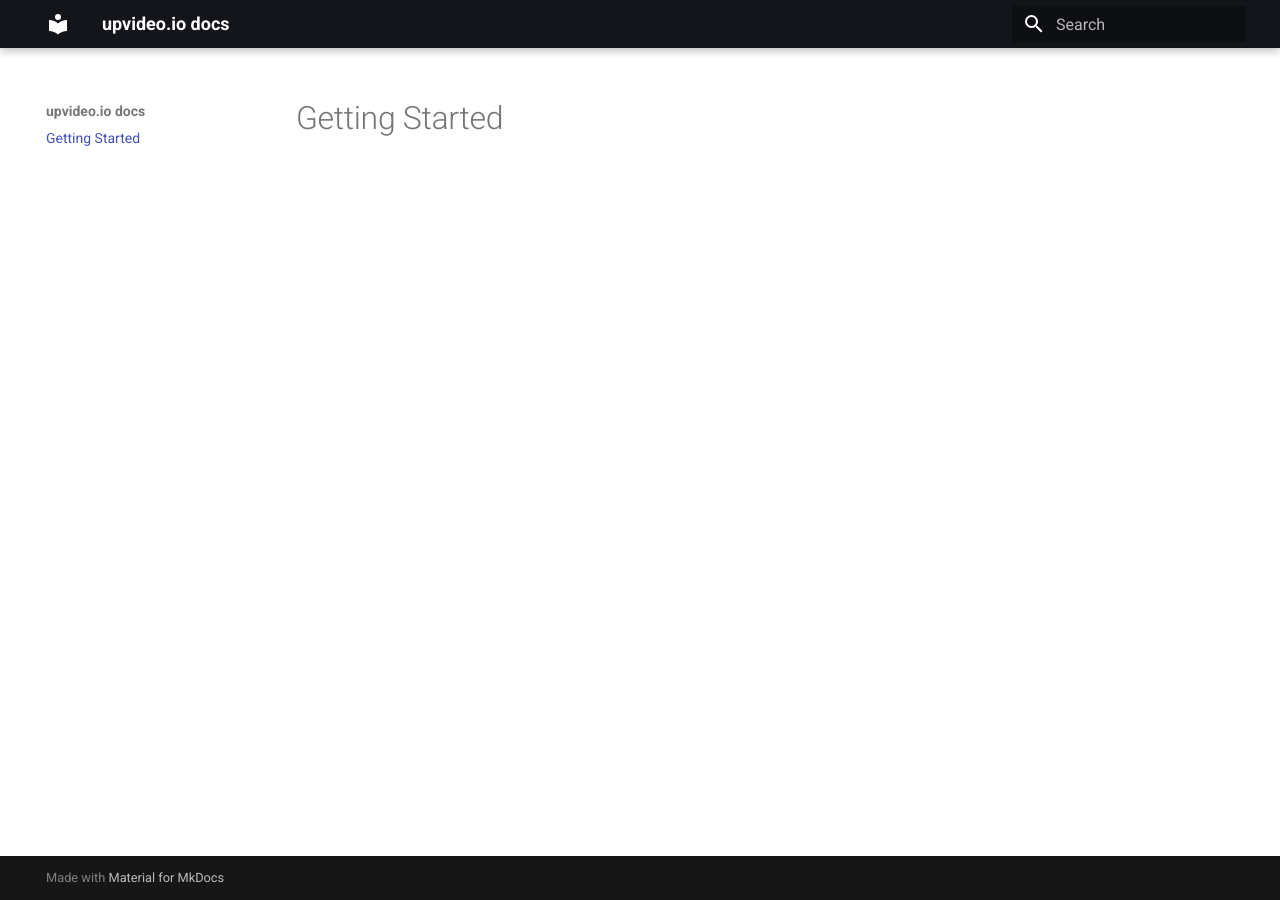
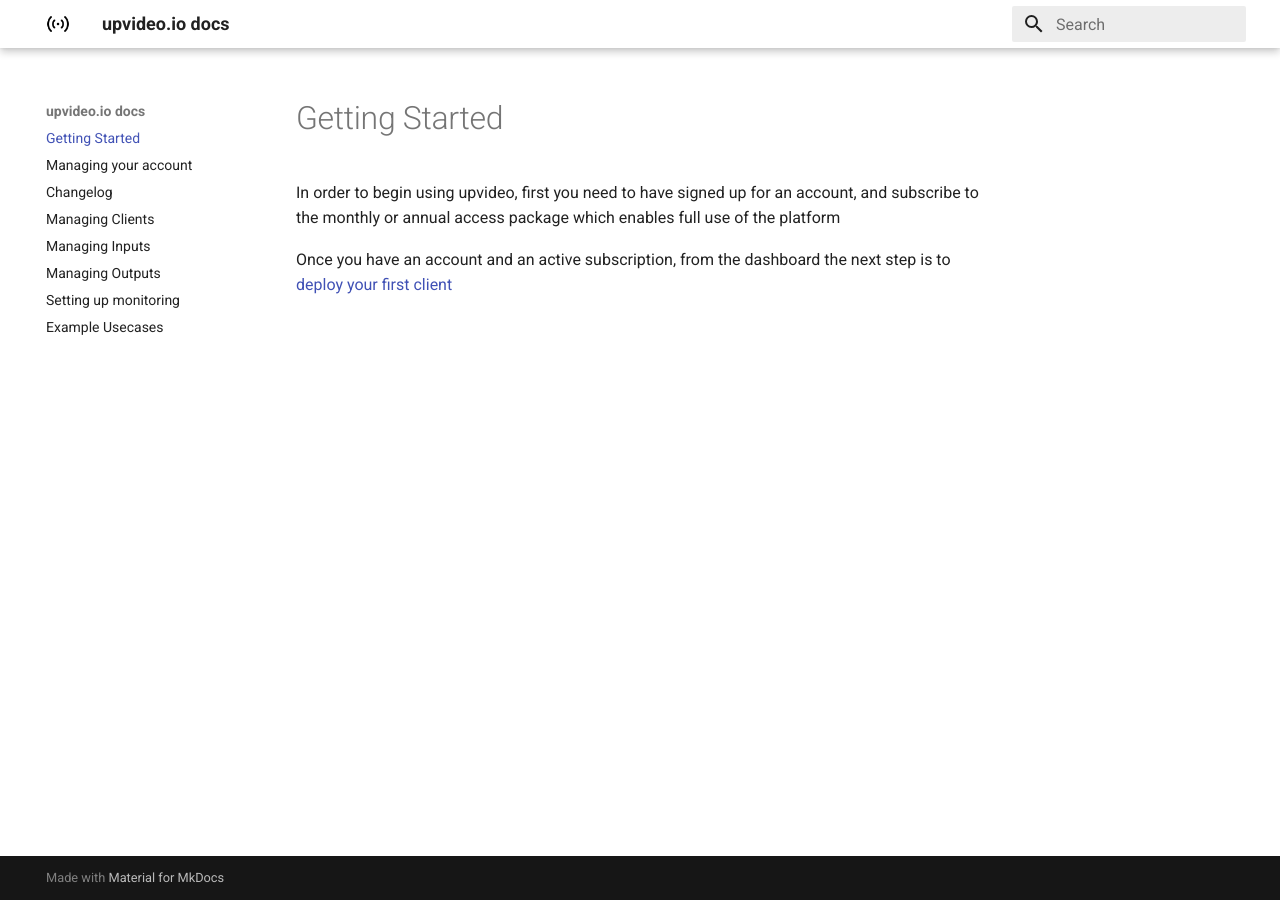
Before and after one commit to grf1/upvideo-docs, an MkDocs documentation site: the page built from docs/index.md, in a window 1280 px wide. Built offline with MkDocs 1.6.1 and Material for MkDocs 9.7.7, drawn with Linux system fonts in a browser that asks for light colours.

Commit message:
Add initital docs

```diff
--- /dev/null
+++ b/docs/account_faq.md
@@ -0,0 +1,3 @@
+# Managing your account
+
+Coming Soon
--- a/docs/index.md
+++ b/docs/index.md
@@ -1 +1,5 @@
 # Getting Started
+
+In order to begin using upvideo, first you need to have signed up for an account, and subscribe to the monthly or annual access package which enables full use of the platform
+
+Once you have an account and an active subscription, from the dashboard the next step is to [deploy your first client](managing_clients.md)
--- /dev/null
+++ b/docs/prometheus_monitoring.md
@@ -0,0 +1,3 @@
+# Setting up monitoring
+
+Coming Soon
--- /dev/null
+++ b/docs/usecases.md
@@ -0,0 +1,3 @@
+# Example Usecases
+
+Coming Soon
--- a/mkdocs.yml
+++ b/mkdocs.yml
@@ -1,7 +1,17 @@
 site_name: upvideo.io docs
 theme:
   name: material
+  logo: assets/logo.png
+  favicon: assets/logo.png
   palette:
     scheme: default
-    primary: black
-    accent: blue
+    primary: white
+    accent: black
+markdown_extensions:
+  - md_in_html
+  - attr_list
+  - admonition
+  - pymdownx.details
+  - pymdownx.superfences
+extra:
+  homepage: https://upvideo.io
```
Also changed, not shown: docs/changelog.md (added, +7 -0 lines), docs/managing_clients.md (added, +63 -0 lines), docs/managing_inputs.md (added, +47 -0 lines), docs/managing_outputs.md (added, +44 -0 lines), docs/assets/logo.png (added), docs/images/adding_client.png (added), docs/images/adding_input.png (added), docs/images/adding_output.png (added).
